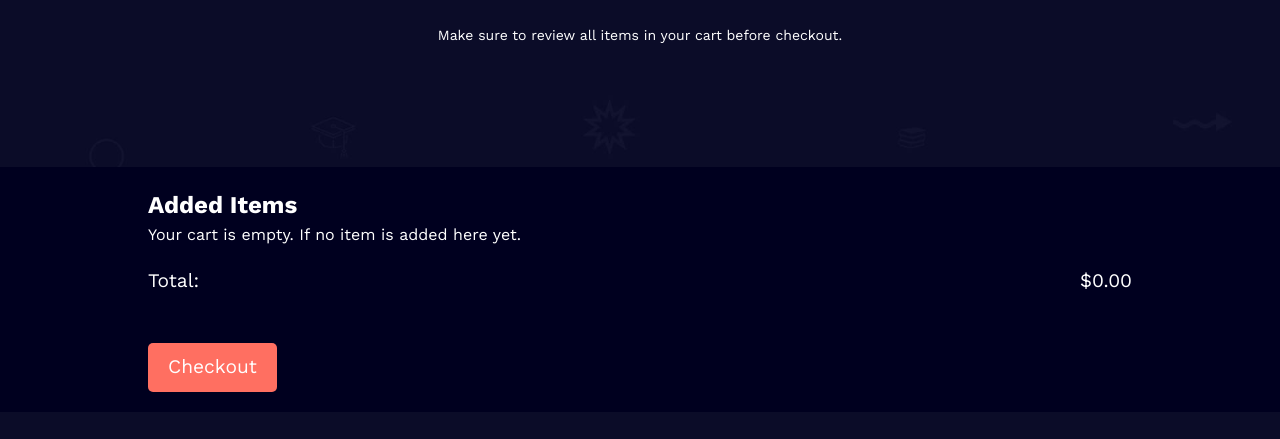
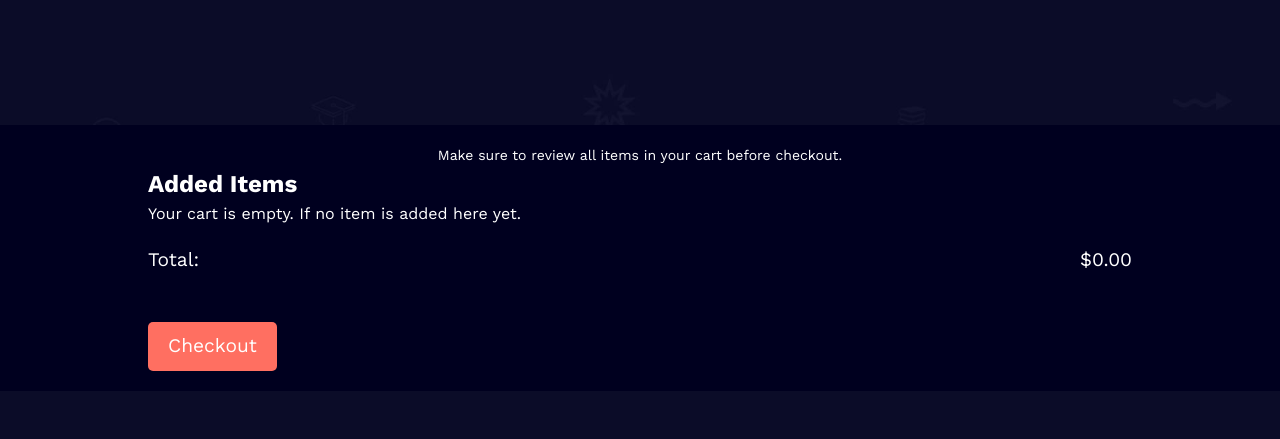
Before and after one commit to thedimebag/dimes, a plain HTML site: page cart.html in a window 1280 px wide. Shown: the part 361-800 px from the top of the page. Drawn offline with nearby package versions, Linux system fonts and the light colour scheme.

Commit message:
Update cart.html

```diff
--- a/cart.html
+++ b/cart.html
@@ -162,14 +162,11 @@
         <div class="container">
 
           <h2 class="h2 section-title">Your Cart</h2>
-
-          <p class="section-text">
-            Make sure to review all items in your cart before checkout. <br> <br>
-          </p>
         </div>
       </section>
 
       <div class="cart-container">
+                  <p class="section-text">Make sure to review all items in your cart before checkout.</p>
         <h1>Added Items</h1>
         <p id="empty-cart-message" style="display: none;">Your cart is empty. If no item is added here yet.</p>
         <div id="cart-list"></div>
```
